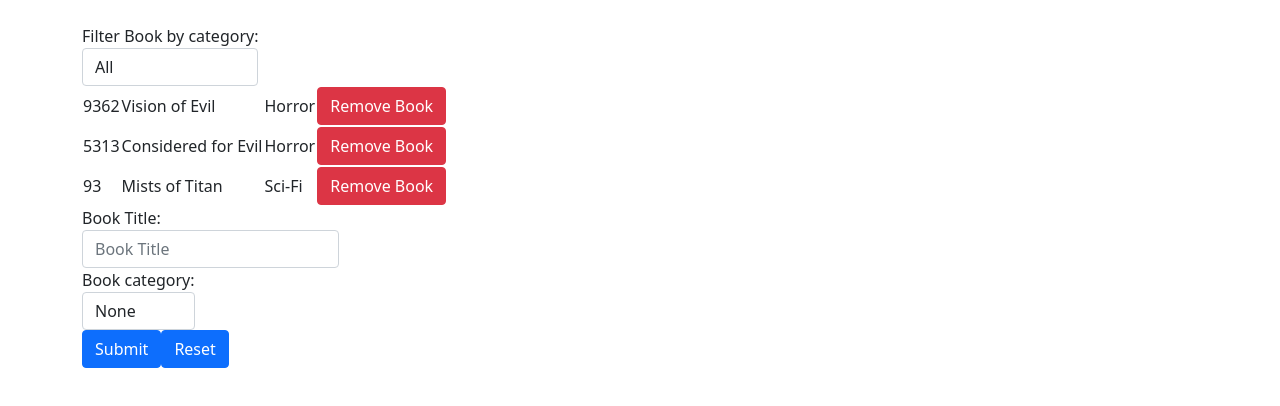
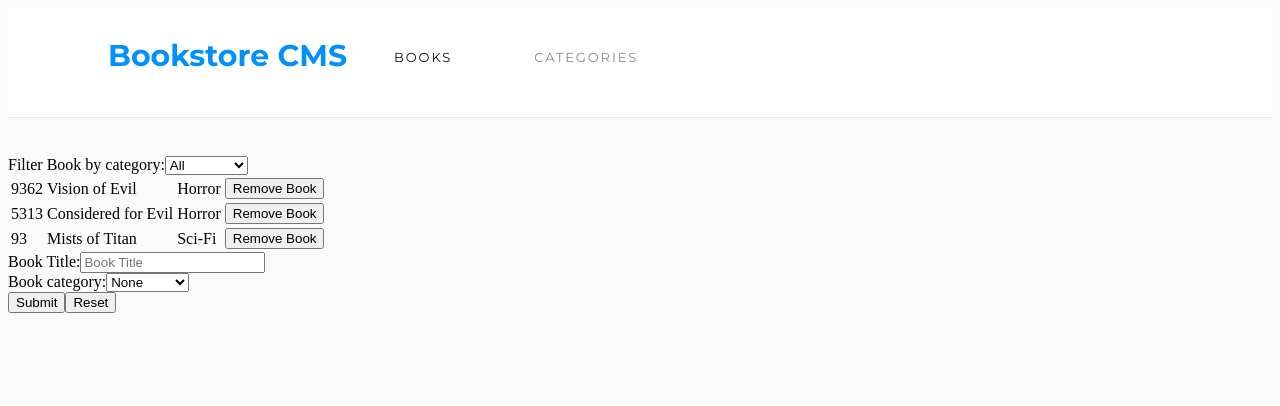
Before and after one commit to rindrajosia/bookstore-cms, a React (Create React App) app: page / in a window 1280 px wide. Shown: the top 406 px of the page. Built offline with nearby package versions, Linux system fonts and the light colour scheme.

Commit message:
Add header

```diff
--- a/src/components/App.js
+++ b/src/components/App.js
@@ -1,9 +1,11 @@
 import React from 'react';
 import BooksList from '../containers/BooksList';
 import BooksForm from '../containers/BooksForm';
+import Header from '../containers/Header';
 
 const App = () => (
-  <div className="container mt-4">
+  <div className="panel">
+    <Header />
     <BooksList />
     <BooksForm />
   </div>
--- /dev/null
+++ b/src/containers/Header.js
@@ -0,0 +1,13 @@
+import React from 'react';
+
+const Header = () => (
+  <nav className="panel-bg">
+    <ul className="menu">
+      <li className="logo">Bookstore CMS</li>
+      <li className="books">BOOKS</li>
+      <li className="categories">CATEGORIES</li>
+    </ul>
+  </nav>
+);
+
+export default Header;
--- a/src/index.js
+++ b/src/index.js
@@ -4,7 +4,7 @@ import ReactDOM from 'react-dom';
 import { Provider } from 'react-redux';
 import App from './components/App';
 import store from './redux/store';
-import './assets/bootstrap.min.css';
+import './assets/style.css';
 
 const rootElement = document.getElementById('root');
 
```
Also changed, not shown: 1 other file (tests, documents, lock files or other folders).
